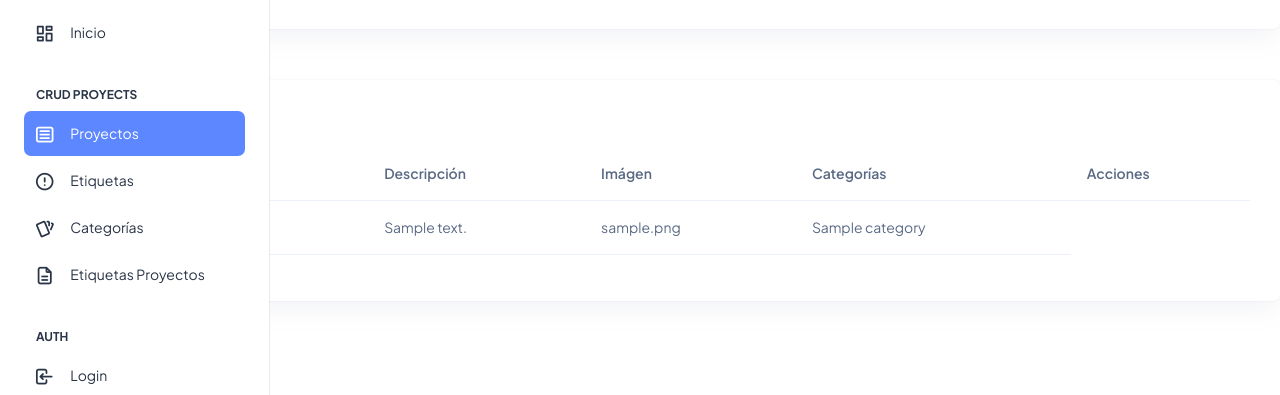
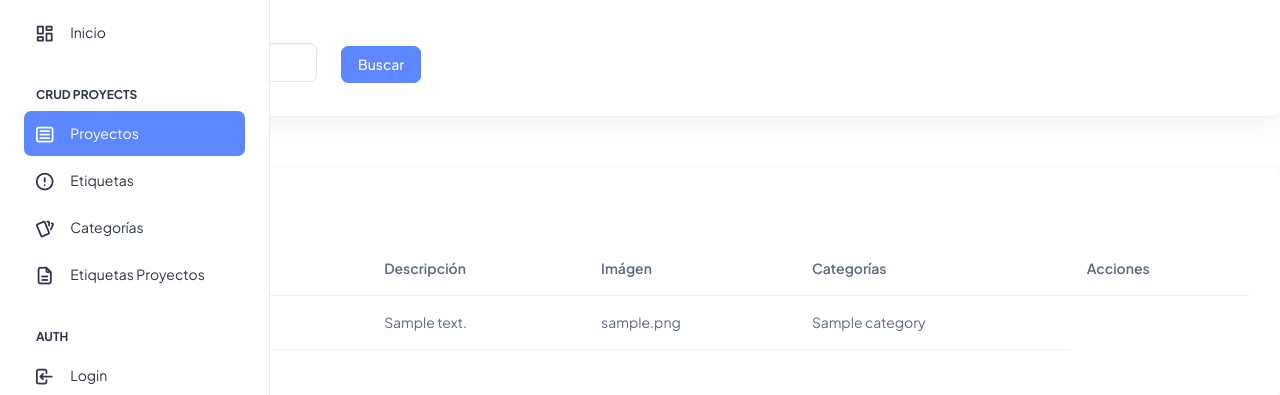
Before and after one commit to Sfrancinelli/Portfolio, a Django app: page /administracion/proyectos/ in a window 1280 px wide. Shown: the part 159-554 px from the top of the page. Run offline with Django 3.2, Linux system fonts and the light colour scheme; tables that the repository leaves empty hold one stand-in row (values such as "Sample post"); parts of the project's set-up code (start-up, migrations or seed data) failed here and were passed over; some libraries are stand-ins or nearby versions.

Commit message:
styles for index crud

```diff
--- a/templates/administracion/CRUD/Proyectos/index.html
+++ b/templates/administracion/CRUD/Proyectos/index.html
@@ -3,6 +3,7 @@
 {% block title %}Proyectos{% endblock title %}
 
 {% block main %}
+<br><br><br><br>
 <div class="card">
     <div class="card-header">
         <h3>Proyectos</h3>
@@ -12,7 +13,7 @@
         <form action="{% url 'index_admin' %}" method="GET">
             <div class="row">
                 <div class="col-3">
-                    <div class="md-form mb-0">
+                    <div class="md-form mb-1">
                         <label for="nombre">Búsqueda específica</label>
                         <input type="text" id="nombre" name="nombre" placeholder="Ingrese el nombre" class="form-control">
                     </div>
@@ -28,7 +29,7 @@
 <div class="card">
     <div class="card-body">
         {% comment %} url acá era orientacion_nuevo {% endcomment %}
-        <a name="" id="" class="btn btn-success" href="{% url 'proyectos_nuevo' %}" role="button"> <i class="fa-solid fa-circle-plus"></i> Nuevo</a>
+        <a name="" id="" class="mb-2 btn btn-success" href="{% url 'proyectos_nuevo' %}" role="button"> <i class="fa-solid fa-circle-plus"></i> Nuevo</a>
         <!-- bs5-table-defaul -->
         <table class="table">
             <thead>
```
